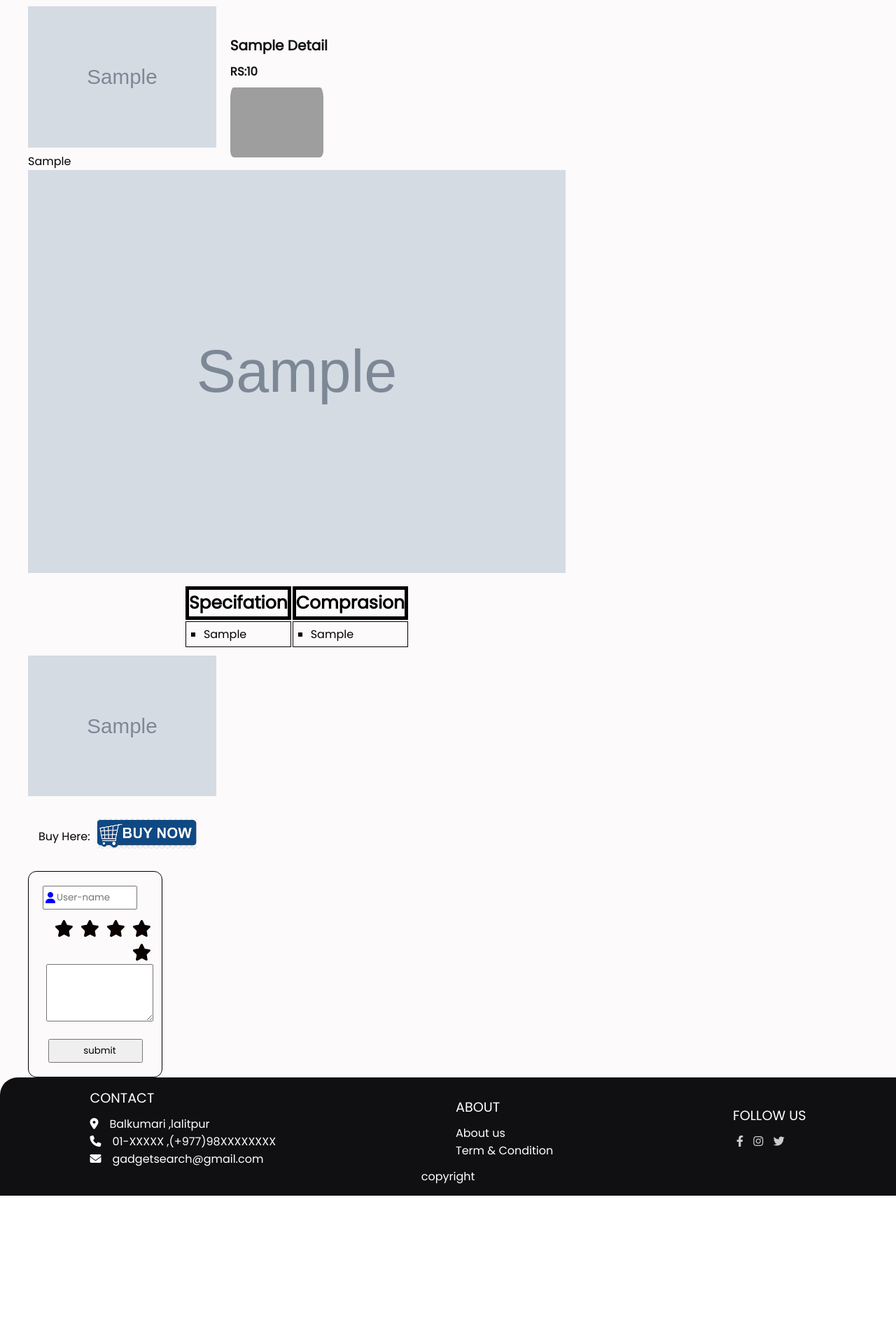
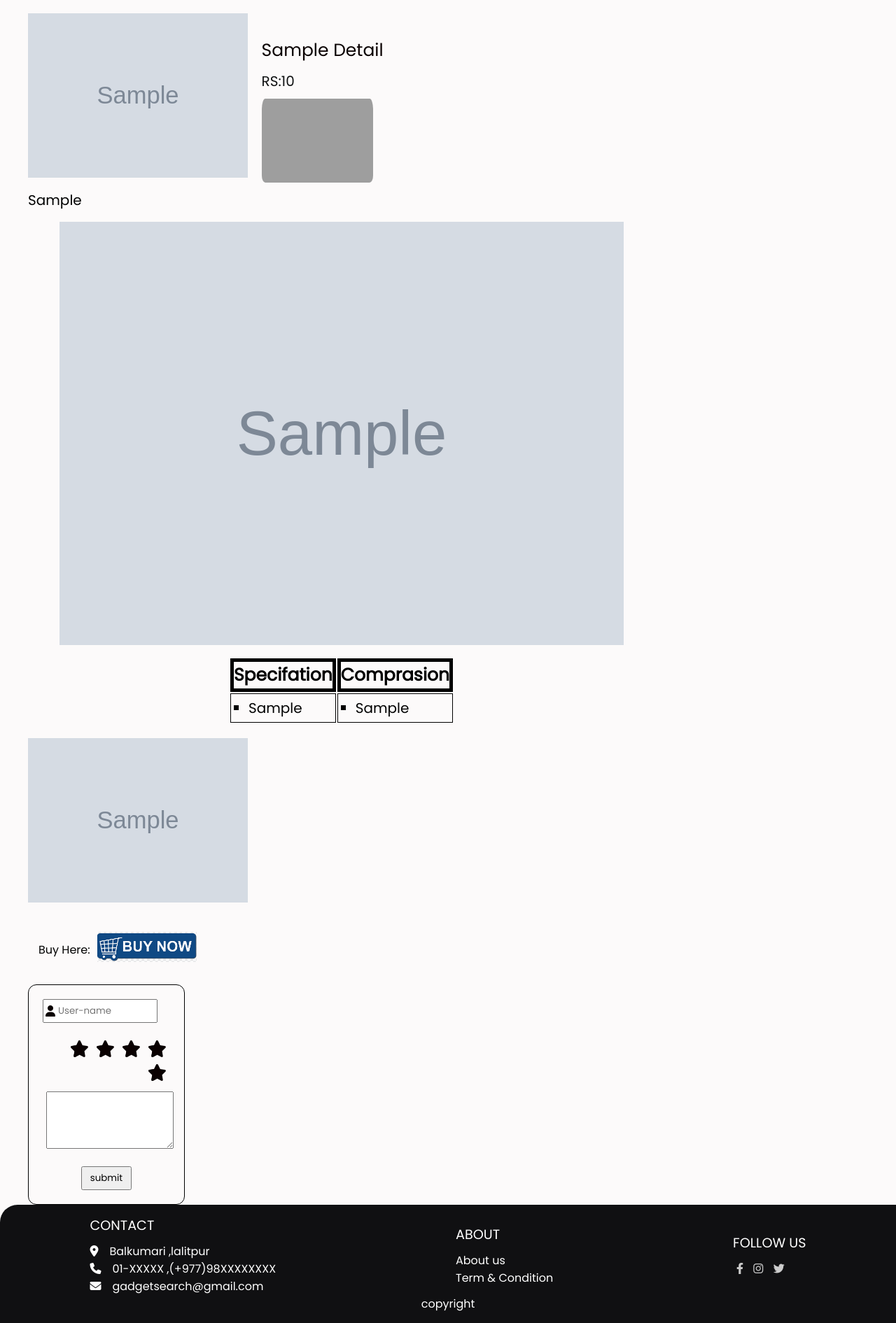
Before and after one commit to Rajpote/GadgetSearch, a PHP site: page /gadgetdetails.php?g_id=1 in a window 1280 px wide. Shown: the part 87-1978 px from the top of the page at 70% size. Before the commit the page ends 1796 px from the top, so only its background shows below. Run offline with PHP 8.4, Linux system fonts and the light colour scheme; tables that the repository leaves empty or names only in its code hold one stand-in row (values such as "Sample post"); grey boxes marked "Sample" are stand-in pictures; grey boxes are pictures that could not be loaded.

Commit message:
css updated

```diff
--- a/category.php
+++ b/category.php
@@ -148,7 +148,7 @@ do {
                             <div class="gadget-name">
                                 <?php echo $device['gname']; ?>
                             </div>
-                            <div class="gadget-price">
+                            <div class="gadget-price">Rs:
                                 <?php echo $device['gprice']; ?>
                             </div>
                             <img class='ratingstar3' src='image/rating/<?php echo $device['rating']; ?>' alt='rating Image'>
--- a/gadgetdetails.php
+++ b/gadgetdetails.php
@@ -50,25 +50,32 @@ if (isset($_POST['login-submit'])) {
         main {
             margin: 9px 0px 0px 40px;
             background-color: transparent;
-            width: 60%;
+            width: 70%;
         }
 
         img.gadget {
-            height: 25%;
+            height: 10%;
             width: 35%;
+            margin: 10px 10px 10px 0px;
         }
 
         img.gadget-full {
             height: 35%;
-            width: 100%;
+            width: 90%;
+            margin: 1rem 5% 0 5%;
             image-resolution: 1080px;
         }
 
         h4.name {
+            font-size: 25px;
+            font-weight: 500;
+            color: #0a0101;
             padding: 0px 10px;
         }
 
         p.gprice {
+            font-size: 20px;
+            font-weight: 400;
             padding: 10px;
         }
 
@@ -107,6 +114,7 @@ if (isset($_POST['login-submit'])) {
             padding: 10px 10px;
             border-radius: 12px;
             color: blue;
+            cursor: pointer;
         }
 
         .feedback {
@@ -117,10 +125,10 @@ if (isset($_POST['login-submit'])) {
         }
 
         #submit-btn.feedback {
-            display: flex;
-            align-items: center;
-            justify-content: center;
+            margin: 0 0 0 25%;
+            width: 50%;
             color: red;
+            cursor: pointer;
         }
 
         table th td {
@@ -134,14 +142,22 @@ if (isset($_POST['login-submit'])) {
             margin: 15px;
         }
 
-        input {
+        #feedback-btn {
             width: 90%;
-            padding: 5px 5px 5px 18px;
+            height: 20%;
+            padding: 5px 5px 5px 5px;
+        }
+
+        .feedback input {
+            width: 90%;
+            height: 20%;
+            padding: 5px 5px 5px 20px;
         }
 
         i#feedbackuser {
             position: absolute;
             left: 25px;
+            color: #0a0101;
 
         }
 
@@ -163,16 +179,21 @@ if (isset($_POST['login-submit'])) {
         .table-body {
             border: 1px solid black;
             padding: 5px 25px 5px 25px;
+            text-transform: capitalize;
         }
 
         .point {
             list-style: square;
+            font-size: 20px;
+            font-weight: 400;
         }
 
         .points {
             list-style: none;
             text-align: justify;
             font-style: capitalize;
+            font-size: 20px;
+            font-weight: 400;
         }
 
         @import url(https://cdnjs.cloudflare.com/ajax/libs/font-awesome/4.7.0/css/font-awesome.css);
@@ -200,6 +221,7 @@ if (isset($_POST['login-submit'])) {
         .rating {
             border: none;
             float: left;
+            margin: 10px 10px 10px 10px;
         }
 
         .rating>input {
@@ -384,7 +406,7 @@ if (isset($_POST['login-submit'])) {
                 <textarea name="feedback" id="" cols="20" rows="3" class="feedback"></textarea>
 
                 <div class="feedback" id="submit-btn">
-                    <input type="submit" name="login-submit" id="login-submit" value="submit" />
+                    <input type="submit" name="login-submit" id="feedback-btn" value="submit" />
                 </div>
             </form>
         </main>
```
Also changed, not shown: admin.css (+7 -6 lines), price_range.php (+6 -6 lines).
